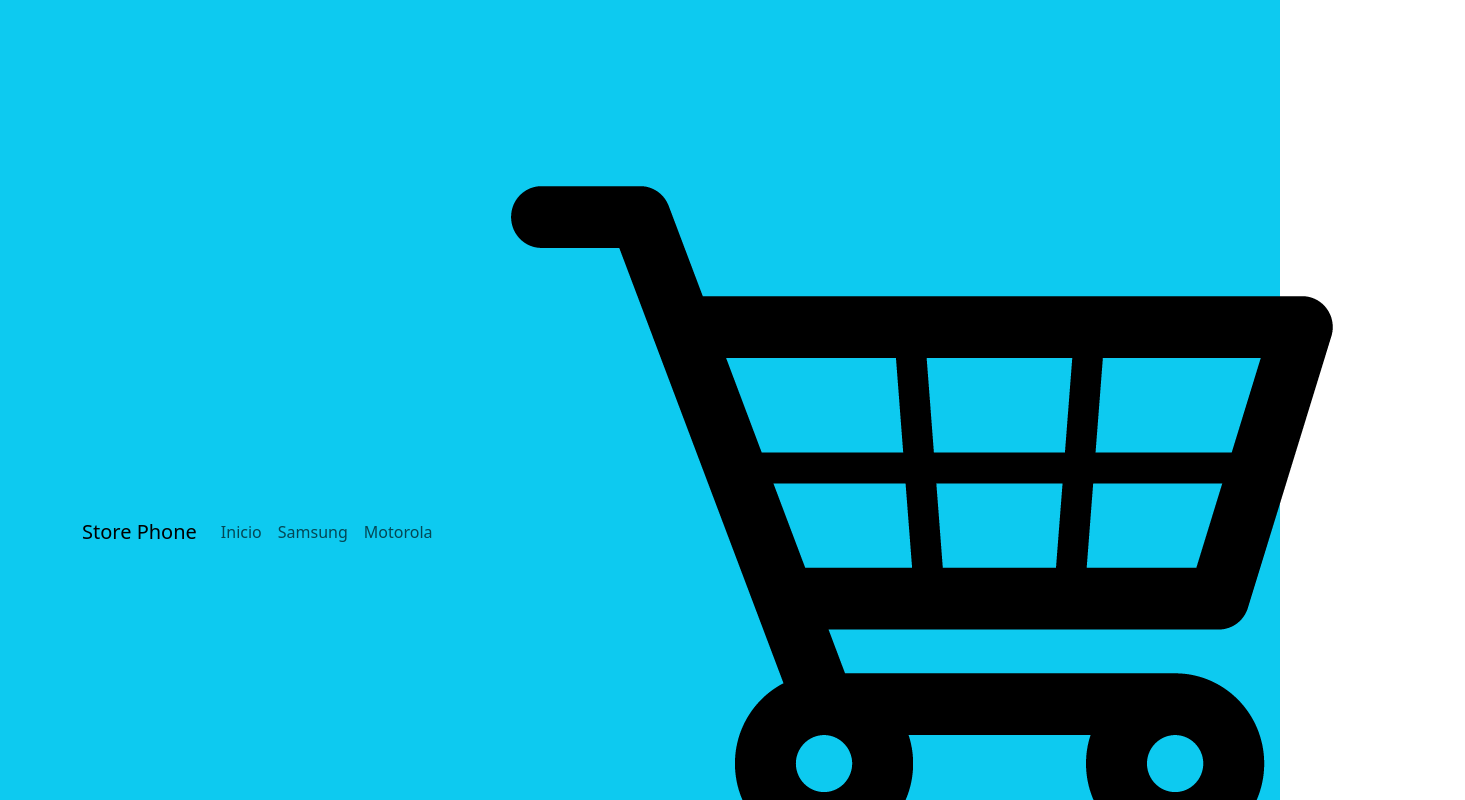
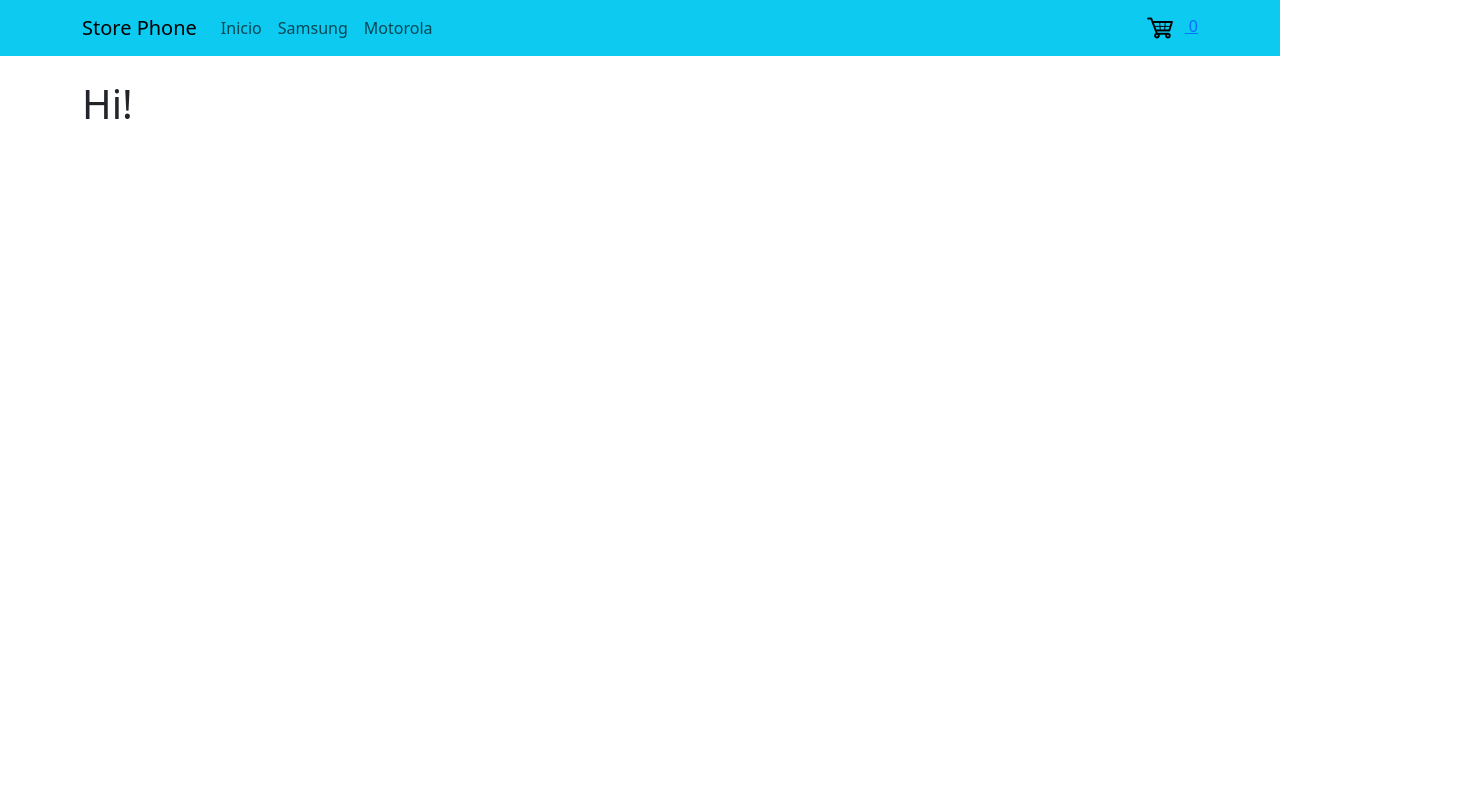
Before and after one commit to josuegrazioso/Pf-React-Grazioso, a React (Create React App) app: page / in a window 1280 px wide. Shown: the top 800 px of the page, 1465 px wide, since content can reach past the window. Built offline with nearby package versions, Linux system fonts and the light colour scheme; no server answers; the database is empty.

Commit message:
Grazioso

```diff
--- a/src/componentes/CartWidget.jsx
+++ b/src/componentes/CartWidget.jsx
@@ -7,9 +7,15 @@ import { CartContext } from "../contexts/CartContext";
 export const CartWidget = () => {
     const { totalWidget } = useContext(CartContext)
 
+    const imageStyles = {
+        width: "32px",
+        height: "32px",
+        marginRight: "8px",
+    };
+
     return (
         <Link to="/cart">
-            <img className="span" src={cart} alt="Cart" /> <span>{totalWidget}</span>
+            <img style={imageStyles} src={cart} alt="Cart" /> <span>{totalWidget}</span>
         </Link>
     )
 }
```
Also changed, not shown: src/componentes/Cart.jsx (+0 -235 lines), src/App.css (line endings or trailing spaces).
